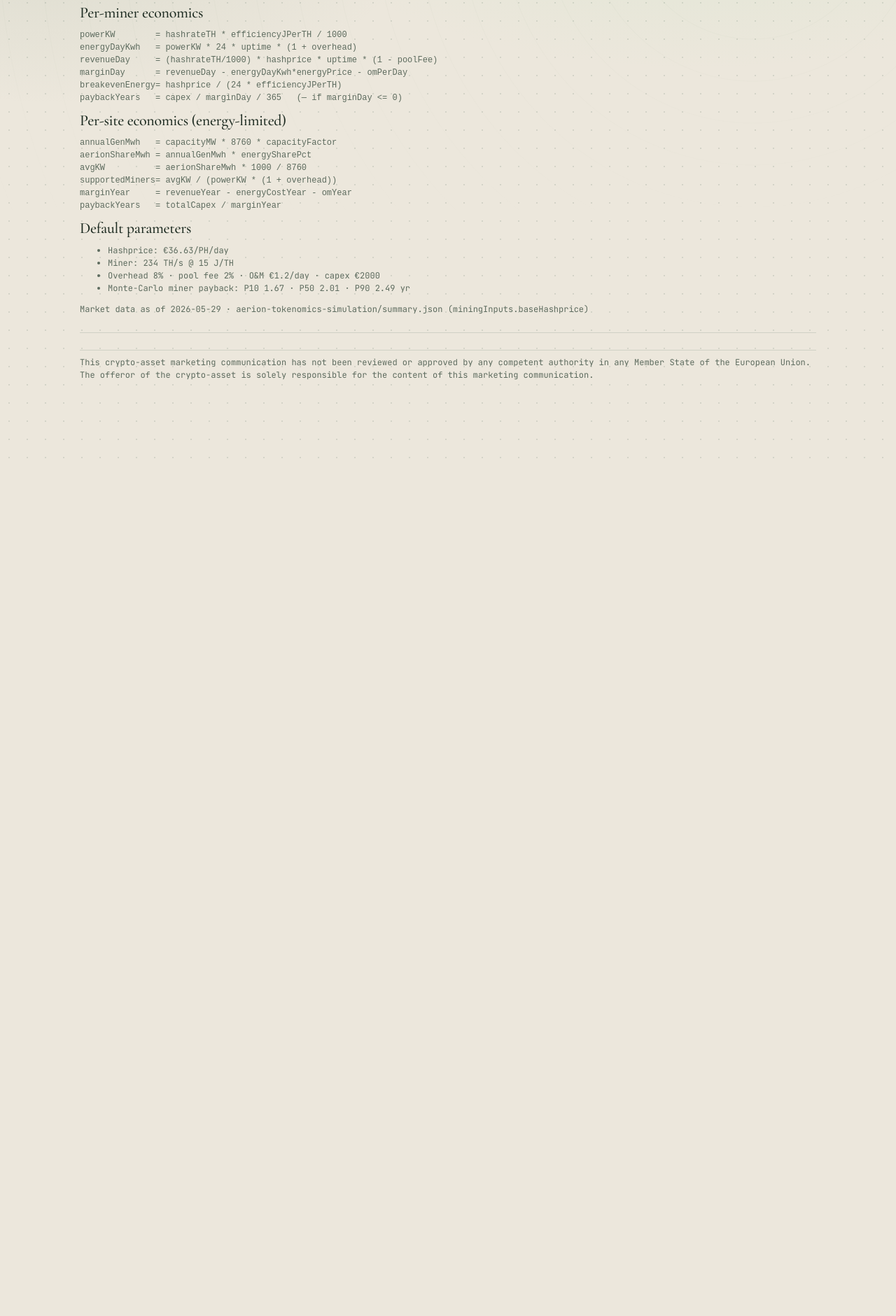
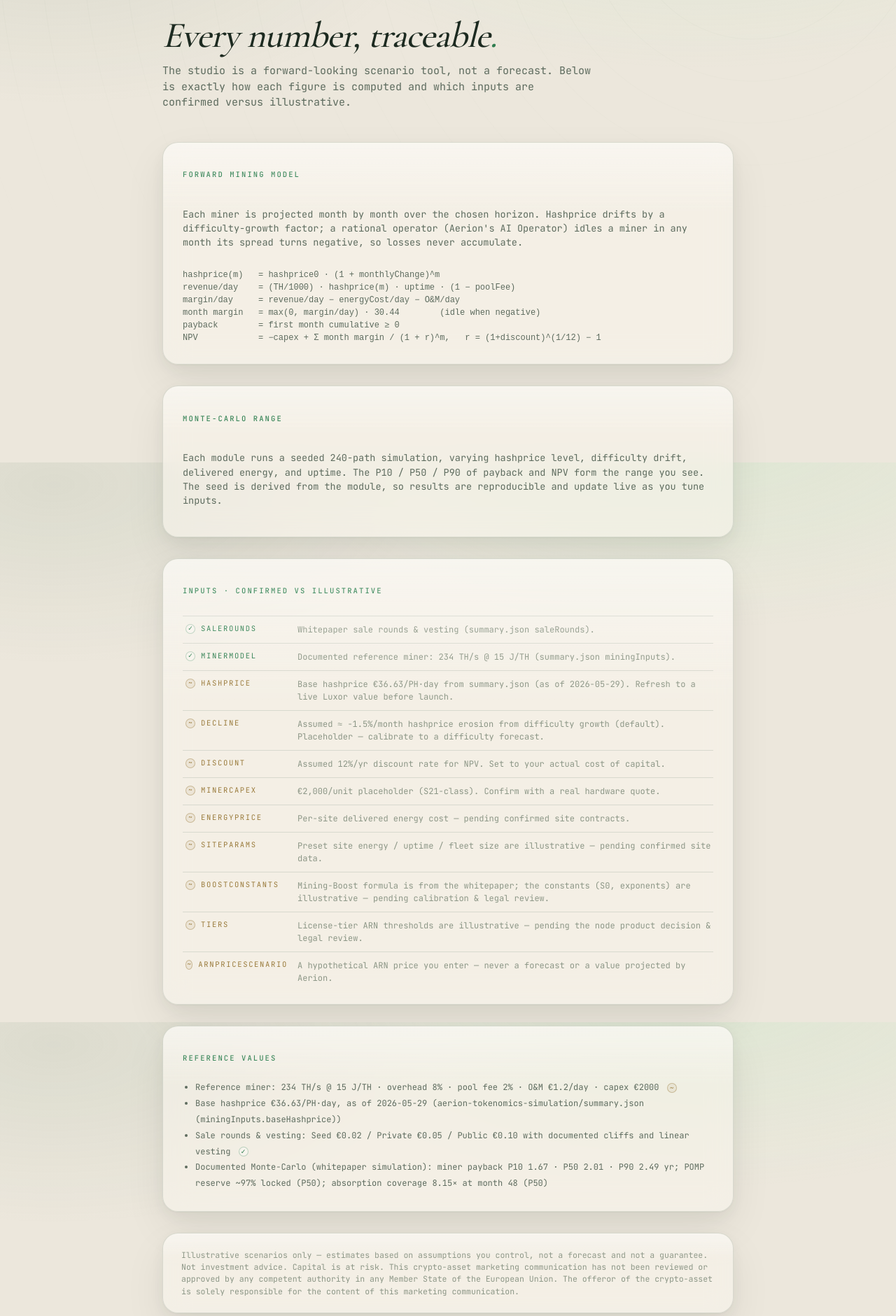
Before and after one commit to aeriontoken-tech/calculator, a Next.js app: page /methodology in a window 1280 px wide. Shown: the part 139-2020 px from the top of the page at 70% size. Before the commit the page ends 800 px from the top, so only its background shows below. Built offline with nearby package versions, Linux system fonts and the light colour scheme.

Commit message:
docs(methodology): rewrite for forward model, Monte-Carlo, and confirmed-vs-illustrative inputs

```diff
--- a/app/methodology/page.tsx
+++ b/app/methodology/page.tsx
@@ -1,42 +1,86 @@
+import Link from 'next/link';
 import { DEFAULT_MINING_PARAMETERS } from '@/packages/calc-engine';
-import { MicaStatement } from '@/components/compliance/MicaStatement';
-import { AsOfStamp } from '@/components/compliance/AsOfStamp';
+import { INPUTS } from '@/lib/inputs-registry';
+
+export const metadata = { title: 'Aerion — Methodology & Assumptions' };
 
 export default function MethodologyPage() {
   const p = DEFAULT_MINING_PARAMETERS;
+  const rows = Object.entries(INPUTS);
   return (
-    <main className="page">
-      <p className="section-label">Methodology &amp; assumptions</p>
-      <h1 style={{ fontSize: 40, margin: '12px 0 24px' }}>
-        Every number, traceable<span className="dot">.</span>
-      </h1>
+    <main style={{ position: 'relative', zIndex: 1, maxWidth: 860, margin: '0 auto', padding: '48px 22px 90px', display: 'grid', gap: 30 }}>
+      <div>
+        <Link href="/" className="pill" style={{ textDecoration: 'none' }}>← Back to the studio</Link>
+      </div>
 
-      <h2 style={{ fontSize: 22 }}>Per-miner economics</h2>
-      <pre className="meta" style={{ whiteSpace: 'pre-wrap' }}>{`powerKW        = hashrateTH * efficiencyJPerTH / 1000
-energyDayKwh   = powerKW * 24 * uptime * (1 + overhead)
-revenueDay     = (hashrateTH/1000) * hashprice * uptime * (1 - poolFee)
-marginDay      = revenueDay - energyDayKwh*energyPrice - omPerDay
-breakevenEnergy= hashprice / (24 * efficiencyJPerTH)
-paybackYears   = capex / marginDay / 365   (— if marginDay <= 0)`}</pre>
+      <header>
+        <p className="eyebrow">Methodology &amp; assumptions</p>
+        <h1 className="display" style={{ fontSize: 'clamp(34px, 5vw, 52px)', marginTop: 14 }}>
+          Every number, traceable<span className="dot">.</span>
+        </h1>
+        <p className="muted" style={{ marginTop: 14, maxWidth: 620 }}>
+          The studio is a forward-looking scenario tool, not a forecast. Below is exactly how each figure is computed and
+          which inputs are confirmed versus illustrative.
+        </p>
+      </header>
 
-      <h2 style={{ fontSize: 22 }}>Per-site economics (energy-limited)</h2>
-      <pre className="meta" style={{ whiteSpace: 'pre-wrap' }}>{`annualGenMwh   = capacityMW * 8760 * capacityFactor
-aerionShareMwh = annualGenMwh * energySharePct
-avgKW          = aerionShareMwh * 1000 / 8760
-supportedMiners= avgKW / (powerKW * (1 + overhead))
-marginYear     = revenueYear - energyCostYear - omYear
-paybackYears   = totalCapex / marginYear`}</pre>
+      <section className="glass" style={{ padding: 28, display: 'grid', gap: 14 }}>
+        <p className="eyebrow no-rule">Forward mining model</p>
+        <p className="muted" style={{ fontSize: 13.5 }}>
+          Each miner is projected month by month over the chosen horizon. Hashprice drifts by a difficulty-growth factor;
+          a rational operator (Aerion&apos;s AI Operator) idles a miner in any month its spread turns negative, so losses
+          never accumulate.
+        </p>
+        <pre className="meta" style={{ whiteSpace: 'pre-wrap', margin: 0, fontSize: 12 }}>{`hashprice(m)   = hashprice0 · (1 + monthlyChange)^m
+revenue/day    = (TH/1000) · hashprice(m) · uptime · (1 − poolFee)
+margin/day     = revenue/day − energyCost/day − O&M/day
+month margin   = max(0, margin/day) · 30.44        (idle when negative)
+payback        = first month cumulative ≥ 0
+NPV            = −capex + Σ month margin / (1 + r)^m,   r = (1+discount)^(1/12) − 1`}</pre>
+      </section>
 
-      <h2 style={{ fontSize: 22 }}>Default parameters</h2>
-      <ul className="meta">
-        <li>Hashprice: €{p.hashprice}/PH/day</li>
-        <li>Miner: {p.defaults.hashrateTH} TH/s @ {p.defaults.efficiencyJPerTH} J/TH</li>
-        <li>Overhead {Math.round(p.defaults.overhead * 100)}% · pool fee {Math.round(p.defaults.poolFee * 100)}% · O&amp;M €{p.defaults.omPerDay}/day · capex €{p.defaults.capex}</li>
-        <li>Monte-Carlo miner payback: P10 {p.paybackPercentiles.p10.toFixed(2)} · P50 {p.paybackPercentiles.p50.toFixed(2)} · P90 {p.paybackPercentiles.p90.toFixed(2)} yr</li>
-      </ul>
-      <AsOfStamp asOf={p.asOf} source={p.source} />
-      <hr className="rule" />
-      <MicaStatement />
+      <section className="glass" style={{ padding: 28, display: 'grid', gap: 14 }}>
+        <p className="eyebrow no-rule">Monte-Carlo range</p>
+        <p className="muted" style={{ fontSize: 13.5 }}>
+          Each module runs a seeded 240-path simulation, varying hashprice level, difficulty drift, delivered energy, and
+          uptime. The P10 / P50 / P90 of payback and NPV form the range you see. The seed is derived from the module, so
+          results are reproducible and update live as you tune inputs.
+        </p>
+      </section>
+
+      <section className="glass" style={{ padding: 28, display: 'grid', gap: 16 }}>
+        <p className="eyebrow no-rule">Inputs · confirmed vs illustrative</p>
+        <div style={{ display: 'grid', gap: 10 }}>
+          {rows.map(([k, m]) => (
+            <div key={k} style={{ display: 'grid', gridTemplateColumns: '150px 1fr', gap: 14, alignItems: 'start', borderTop: '1px solid var(--line)', paddingTop: 10 }}>
+              <div style={{ display: 'flex', alignItems: 'center', gap: 8 }}>
+                <span className={`src src-${m.status}`}>{m.status === 'illustrative' ? '~' : '✓'}</span>
+                <span className="label" style={{ color: m.status === 'illustrative' ? '#9a7b3c' : 'var(--mint-ink)' }}>{k}</span>
+              </div>
+              <span className="faint" style={{ fontSize: 12 }}>{m.source}</span>
+            </div>
+          ))}
+        </div>
+      </section>
+
+      <section className="glass" style={{ padding: 28, display: 'grid', gap: 12 }}>
+        <p className="eyebrow no-rule">Reference values</p>
+        <ul className="meta" style={{ margin: 0, paddingLeft: 18, lineHeight: 1.9 }}>
+          <li>Reference miner: {p.defaults.hashrateTH} TH/s @ {p.defaults.efficiencyJPerTH} J/TH · overhead {Math.round(p.defaults.overhead * 100)}% · pool fee {Math.round(p.defaults.poolFee * 100)}% · O&amp;M €{p.defaults.omPerDay}/day · capex €{p.defaults.capex} <span className="src src-illustrative">~</span></li>
+          <li>Base hashprice €{p.hashprice}/PH·day, as of {p.asOf} ({p.source})</li>
+          <li>Sale rounds &amp; vesting: Seed €0.02 / Private €0.05 / Public €0.10 with documented cliffs and linear vesting <span className="src src-confirmed">✓</span></li>
+          <li>Documented Monte-Carlo (whitepaper simulation): miner payback P10 1.67 · P50 2.01 · P90 2.49 yr; POMP reserve ~97% locked (P50); absorption coverage 8.15× at month 48 (P50)</li>
+        </ul>
+      </section>
+
+      <footer className="glass" style={{ padding: '22px 26px' }}>
+        <p className="faint" style={{ fontSize: 11.5, margin: 0 }}>
+          Illustrative scenarios only — estimates based on assumptions you control, not a forecast and not a guarantee.
+          Not investment advice. Capital is at risk. This crypto-asset marketing communication has not been reviewed or
+          approved by any competent authority in any Member State of the European Union. The offeror of the crypto-asset
+          is solely responsible for the content of this marketing communication.
+        </p>
+      </footer>
     </main>
   );
 }
```
